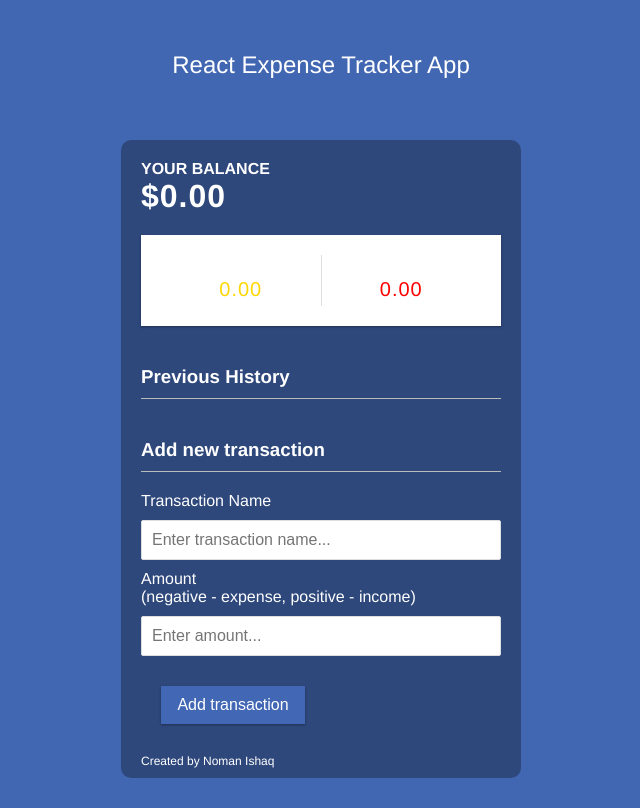
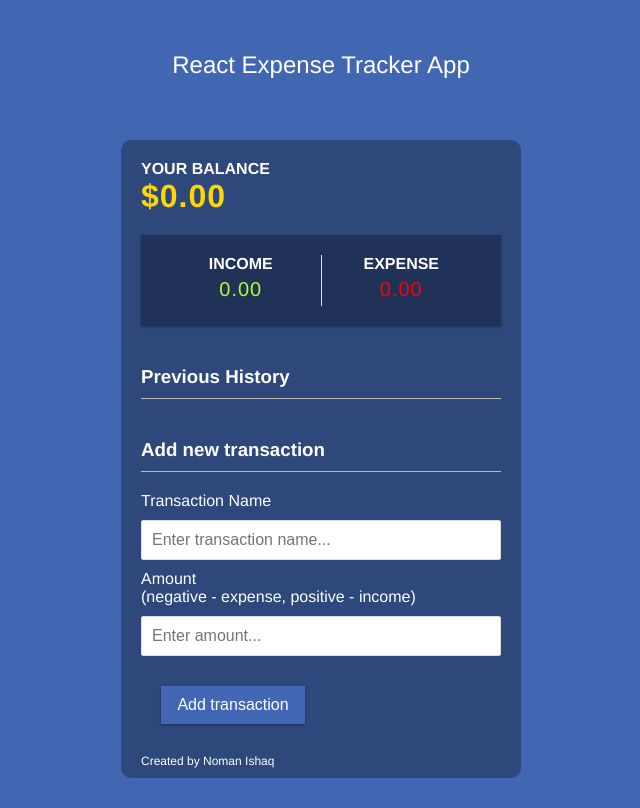
Before and after one commit to Nomanishaq/expense-tracker-app, a React (Create React App) app: page / in a window 1280 px wide. Shown: the whole page, without its empty margins (319-959 px from the left). Built offline with nearby package versions, Linux system fonts and the light colour scheme.

Commit message:
update styling

```diff
--- a/src/App.css
+++ b/src/App.css
@@ -31,6 +31,7 @@ body {
 h1 {
   letter-spacing: 1px;
   margin: 0;
+  color: gold;
 }
 h2{
   font-weight: 100;
@@ -51,7 +52,7 @@ h4 {
 }
 
 .inc-exp-container {
-  background-color: #fff;
+  background-color: rgba(0, 0, 0, 0.30);
   box-shadow: var(--box-shadow);
   padding: 20px;
   display: flex;
@@ -75,7 +76,7 @@ h4 {
 }
 
 .money.plus {
-  color: gold;
+  color: greenyellow;
 }
 
 .money.minus {
@@ -122,7 +123,7 @@ input[type='number'] {
 }
 
 .list li {
-  background-color: #fff;
+  background-color: whitesmoke;
   box-shadow: var(--box-shadow);
   color: #333;
   display: flex;
```
